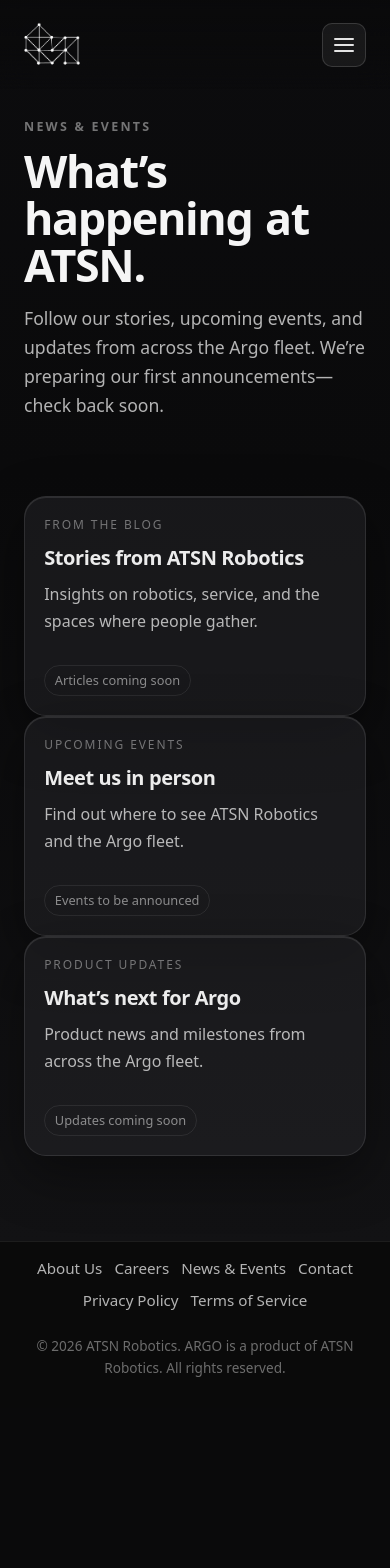
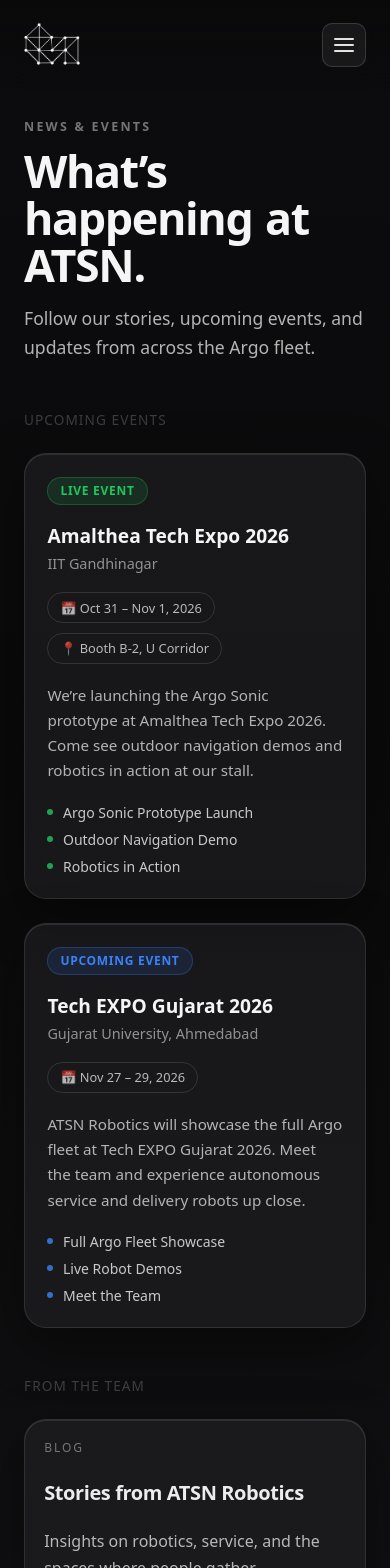
Before and after one commit to Theathiestmonk/atsnrobotics, a Next.js app: page /updates in a window 390 px wide. Shown: the top 1568 px of the page. Before the commit the page ends 1408 px from the top, so only its background shows below. Built offline with nearby package versions, Linux system fonts and the light colour scheme.

Commit message:
place holder fix .

```diff
--- a/app/atsn-pages.css
+++ b/app/atsn-pages.css
@@ -339,6 +339,19 @@
 
 select.atsnInput {
   color-scheme: dark;
+}
+
+.atsnInput:-webkit-autofill,
+.atsnInput:-webkit-autofill:hover,
+.atsnInput:-webkit-autofill:focus,
+.atsnTextarea:-webkit-autofill,
+.atsnTextarea:-webkit-autofill:hover,
+.atsnTextarea:-webkit-autofill:focus {
+  -webkit-text-fill-color: #fff;
+  -webkit-box-shadow: 0 0 0 1000px rgba(10, 10, 11, 0.95) inset;
+  box-shadow: 0 0 0 1000px rgba(10, 10, 11, 0.95) inset;
+  border-color: rgba(255, 255, 255, 0.10);
+  transition: background-color 9999s ease-in-out 0s;
 }
 
 select.atsnInput option {
--- a/app/layout.tsx
+++ b/app/layout.tsx
@@ -104,6 +104,48 @@
                   },
                 },
                 {
+                  "@type": "Event",
+                  name: "Amalthea Tech Expo 2026 — ATSN Robotics",
+                  startDate: "2026-10-31",
+                  endDate: "2026-11-01",
+                  description:
+                    "Visit ATSN Robotics at Amalthea Tech Expo 2026 at IIT Gandhinagar. See the Argo Sonic prototype launch, outdoor navigation demos, and robotics in action at Booth B-2, U Corridor.",
+                  location: {
+                    "@type": "Place",
+                    name: "IIT Gandhinagar",
+                    address: {
+                      "@type": "PostalAddress",
+                      addressLocality: "Gandhinagar",
+                      addressRegion: "Gujarat",
+                      addressCountry: "IN",
+                    },
+                  },
+                  organizer: { "@id": "https://www.atsnrobotics.com/#organization" },
+                  eventStatus: "https://schema.org/EventScheduled",
+                  eventAttendanceMode: "https://schema.org/OfflineEventAttendanceMode",
+                },
+                {
+                  "@type": "Event",
+                  name: "Tech EXPO Gujarat 2026 — ATSN Robotics",
+                  startDate: "2026-11-27",
+                  endDate: "2026-11-29",
+                  description:
+                    "See the Argo fleet live at Tech EXPO Gujarat 2026 at Gujarat University, Ahmedabad. ATSN Robotics will showcase autonomous service and delivery robots at our booth.",
+                  location: {
+                    "@type": "Place",
+                    name: "Gujarat University",
+                    address: {
+                      "@type": "PostalAddress",
+                      addressLocality: "Ahmedabad",
+                      addressRegion: "Gujarat",
+                      addressCountry: "IN",
+                    },
+                  },
+                  organizer: { "@id": "https://www.atsnrobotics.com/#organization" },
+                  eventStatus: "https://schema.org/EventScheduled",
+                  eventAttendanceMode: "https://schema.org/OfflineEventAttendanceMode",
+                },
+                {
                   "@type": "Product",
                   "@id": "https://www.atsnrobotics.com/flex#product",
                   name: "Argo Flex",
--- a/app/lib/update-previews.ts
+++ b/app/lib/update-previews.ts
@@ -1,15 +1,17 @@
 export const UPDATE_PREVIEWS = [
   {
-    category: "From the blog",
-    title: "Stories from ATSN Robotics",
-    description: "Insights on robotics, service, and the spaces where people gather.",
-    status: "Articles coming soon",
+    category: "Live event",
+    title: "Amalthea Tech Expo 2026 — IIT Gandhinagar",
+    description:
+      "We’re exhibiting at Amalthea Tech Expo 2026 at IIT Gandhinagar. Come see the Argo Sonic prototype launch, outdoor navigation demos, and robotics in action. Find us at Booth B-2, U Corridor.",
+    status: "Oct 31 – Nov 1, 2026 · Booth B-2, U Corridor · IIT Gandhinagar",
   },
   {
-    category: "Upcoming events",
-    title: "Meet us in person",
-    description: "Find out where to see ATSN Robotics and the Argo fleet.",
-    status: "Events to be announced",
+    category: "Upcoming event",
+    title: "Tech EXPO Gujarat 2026 — Gujarat University",
+    description:
+      "ATSN Robotics will be showcasing the Argo fleet at Tech EXPO Gujarat 2026 at Gujarat University. Meet the team and see autonomous service and delivery robots up close.",
+    status: "Nov 27 – 29, 2026 · Gujarat University, Ahmedabad",
   },
   {
     category: "Product updates",
--- a/app/updates/page.tsx
+++ b/app/updates/page.tsx
@@ -1,13 +1,38 @@
-import type { Metadata } from "next";
+import { createPageMetadata } from "../lib/seo";
 import { BlurText } from "../components/BlurText";
 import { ScrollReveal } from "../components/ScrollReveal";
-import { UPDATE_PREVIEWS } from "../lib/update-previews";
 
-export const metadata: Metadata = {
+export const metadata = createPageMetadata({
   title: "News & Events",
   description:
     "Follow ATSN Robotics for company stories, upcoming events, and Argo product updates.",
-};
+  path: "/updates",
+});
+
+const EVENTS = [
+  {
+    tag: "Live event",
+    tagColor: "#22c55e",
+    title: "Amalthea Tech Expo 2026",
+    venue: "IIT Gandhinagar",
+    dates: "Oct 31 – Nov 1, 2026",
+    booth: "Booth B-2, U Corridor",
+    description:
+      "We’re launching the Argo Sonic prototype at Amalthea Tech Expo 2026. Come see outdoor navigation demos and robotics in action at our stall.",
+    highlights: ["Argo Sonic Prototype Launch", "Outdoor Navigation Demo", "Robotics in Action"],
+  },
+  {
+    tag: "Upcoming event",
+    tagColor: "#3b82f6",
+    title: "Tech EXPO Gujarat 2026",
+    venue: "Gujarat University, Ahmedabad",
+    dates: "Nov 27 – 29, 2026",
+    booth: null,
+    description:
+      "ATSN Robotics will showcase the full Argo fleet at Tech EXPO Gujarat 2026. Meet the team and experience autonomous service and delivery robots up close.",
+    highlights: ["Full Argo Fleet Showcase", "Live Robot Demos", "Meet the Team"],
+  },
+];
 
 export default function UpdatesPage() {
   return (
@@ -17,20 +42,101 @@
         <BlurText text="What’s happening at ATSN." as="h1" className="atsnHero__title" />
         <ScrollReveal>
           <p className="atsnHero__lead">
-            Follow our stories, upcoming events, and updates from across the Argo fleet. We’re
-            preparing our first announcements—check back soon.
+            Follow our stories, upcoming events, and updates from across the Argo fleet.
           </p>
         </ScrollReveal>
 
-        <section className="atsnSection updatesGrid" aria-label="News and events previews">
-          {UPDATE_PREVIEWS.map((item) => (
-            <article className="atsnCard updatesCard" key={item.category}>
-              <p className="atsnCard__kicker">{item.category}</p>
-              <h2 className="atsnCard__title">{item.title}</h2>
-              <p className="atsnCard__body">{item.description}</p>
-              <span className="updatesCard__status">{item.status}</span>
-            </article>
-          ))}
+        <section className="atsnSection" aria-label="Events" style={{ marginTop: "3rem" }}>
+          <p className="atsnCard__kicker" style={{ marginBottom: "1.5rem", fontSize: "0.85rem", letterSpacing: "0.08em", opacity: 0.5, textTransform: "uppercase" }}>Upcoming Events</p>
+          <div style={{ display: "grid", gridTemplateColumns: "repeat(auto-fit, minmax(300px, 1fr))", gap: "1.5rem" }}>
+            {EVENTS.map((event) => (
+              <article
+                key={event.title}
+                className="atsnCard"
+                style={{ display: "flex", flexDirection: "column", gap: "1.2rem", padding: "clamp(1.4rem, 3vw, 2rem)" }}
+              >
+                {/* Tag */}
+                <span style={{
+                  alignSelf: "flex-start",
+                  padding: "0.3rem 0.75rem",
+                  borderRadius: "999px",
+                  fontSize: "0.75rem",
+                  fontWeight: 600,
+                  letterSpacing: "0.06em",
+                  textTransform: "uppercase",
+                  background: `${event.tagColor}22`,
+                  color: event.tagColor,
+                  border: `1px solid ${event.tagColor}44`,
+                }}>
+                  {event.tag}
+                </span>
+
+                {/* Title */}
+                <div>
+                  <h2 style={{ fontSize: "clamp(1.2rem, 2.5vw, 1.55rem)", fontWeight: 700, lineHeight: 1.2, margin: 0 }}>
+                    {event.title}
+                  </h2>
+                  <p style={{ marginTop: "0.4rem", fontSize: "0.9rem", opacity: 0.55, margin: "0.4rem 0 0" }}>
+                    {event.venue}
+                  </p>
+                </div>
+
+                {/* Date & Booth */}
+                <div style={{ display: "flex", flexWrap: "wrap", gap: "0.6rem" }}>
+                  <span style={{
+                    display: "inline-flex", alignItems: "center", gap: "0.4rem",
+                    padding: "0.35rem 0.75rem", borderRadius: "999px",
+                    border: "1px solid rgba(255,255,255,0.12)",
+                    fontSize: "0.8rem", color: "rgba(255,255,255,0.7)",
+                  }}>
+                    📅 {event.dates}
+                  </span>
+                  {event.booth && (
+                    <span style={{
+                      display: "inline-flex", alignItems: "center", gap: "0.4rem",
+                      padding: "0.35rem 0.75rem", borderRadius: "999px",
+                      border: "1px solid rgba(255,255,255,0.12)",
+                      fontSize: "0.8rem", color: "rgba(255,255,255,0.7)",
+                    }}>
+                      📍 {event.booth}
+                    </span>
+                  )}
+                </div>
+
+                {/* Description */}
+                <p style={{ fontSize: "0.95rem", lineHeight: 1.65, opacity: 0.7, margin: 0 }}>
+                  {event.description}
+                </p>
+
+                {/* Highlights */}
+                <ul style={{ listStyle: "none", padding: 0, margin: 0, display: "flex", flexDirection: "column", gap: "0.5rem", marginTop: "auto" }}>
+                  {event.highlights.map((h) => (
+                    <li key={h} style={{ display: "flex", alignItems: "center", gap: "0.6rem", fontSize: "0.875rem", opacity: 0.8 }}>
+                      <span style={{ width: 6, height: 6, borderRadius: "50%", background: event.tagColor, flexShrink: 0, display: "inline-block" }} />
+                      {h}
+                    </li>
+                  ))}
+                </ul>
+              </article>
+            ))}
+          </div>
+        </section>
+
+        <section className="atsnSection" aria-label="Coming soon" style={{ marginTop: "3rem" }}>
+          <p className="atsnCard__kicker" style={{ marginBottom: "1.5rem", fontSize: "0.85rem", letterSpacing: "0.08em", opacity: 0.5, textTransform: "uppercase" }}>From the team</p>
+          <div style={{ display: "grid", gridTemplateColumns: "repeat(auto-fit, minmax(260px, 1fr))", gap: "1.2rem" }}>
+            {[
+              { label: "Blog", title: "Stories from ATSN Robotics", body: "Insights on robotics, service, and the spaces where people gather.", status: "Articles coming soon" },
+              { label: "Product updates", title: "What’s next for Argo", body: "Product news and milestones from across the Argo fleet.", status: "Updates coming soon" },
+            ].map((item) => (
+              <article key={item.label} className="atsnCard" style={{ display: "flex", flexDirection: "column", gap: "0.75rem" }}>
+                <p className="atsnCard__kicker">{item.label}</p>
+                <h3 className="atsnCard__title">{item.title}</h3>
+                <p className="atsnCard__body">{item.body}</p>
+                <span className="updatesCard__status" style={{ marginTop: "auto" }}>{item.status}</span>
+              </article>
+            ))}
+          </div>
         </section>
       </div>
     </main>
```
